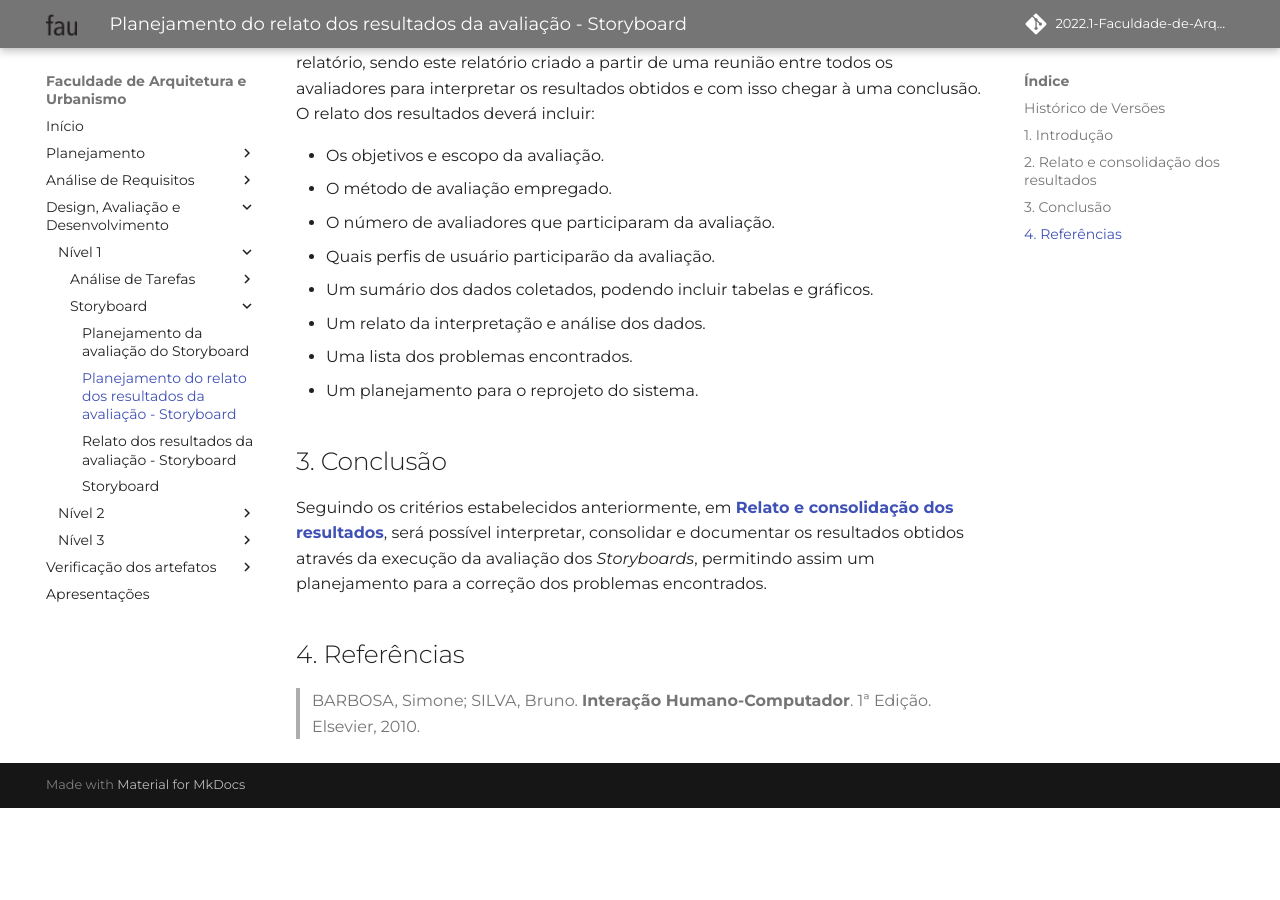
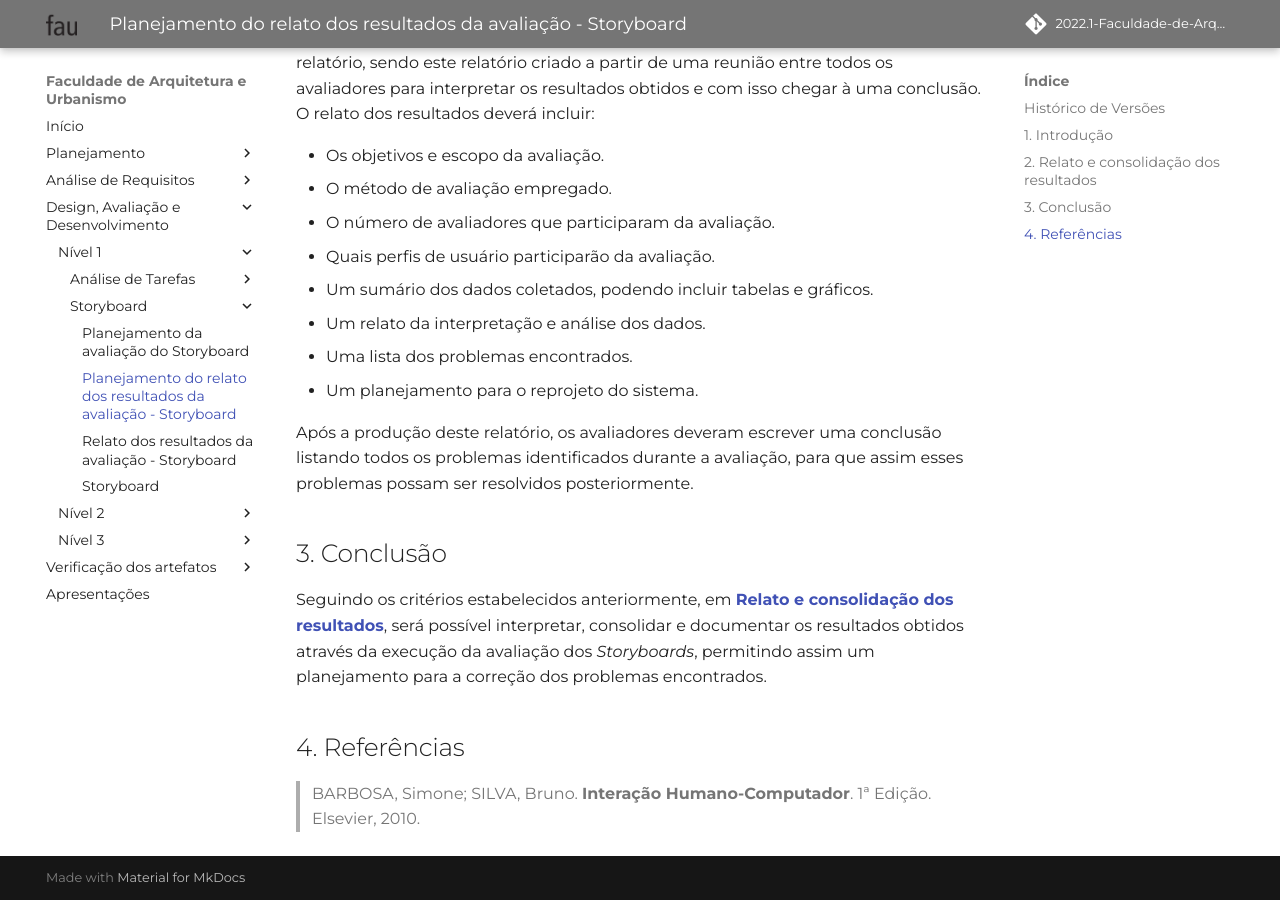
Before and after one commit to Mateusvff/2022.1-Faculdade-de-Arquitetura-e-Urbanismo, an MkDocs documentation site: the page built from docs/designAvalEDesenv/nivel1/storyboard/planej-relato-result-storyboard.md, in a window 1280 px wide and 900 px high, scrolled down 883 px. Built offline with MkDocs 1.6.1 and Material for MkDocs 9.7.7, drawn with Linux system fonts in a browser that asks for light colours; some web fonts are replaced; comment, search, counter and statistics services are not loaded; before the commit the page ends 1691 px from its top, so only the background shows below that.

Commit message:
correção do planej-relato-result-storyboard

```diff
--- a/docs/designAvalEDesenv/nivel1/storyboard/planej-relato-result-storyboard.md
+++ b/docs/designAvalEDesenv/nivel1/storyboard/planej-relato-result-storyboard.md
@@ -25,6 +25,8 @@ Os resultados de cada inspeção deverão ser consolidados através de um único
 - Uma lista dos problemas encontrados.
 - Um planejamento para o reprojeto do sistema.
 
+Após a produção deste relatório, os avaliadores deveram escrever uma conclusão listando todos os problemas identificados durante a avaliação, para que assim esses problemas possam ser resolvidos posteriormente.
+
 ## 3. Conclusão
 
 Seguindo os critérios estabelecidos anteriormente, em [**Relato e consolidação dos resultados**](#2-relato-e-consolidacao-dos-resultados), será possível interpretar, consolidar e documentar os resultados obtidos através da execução da avaliação dos *Storyboards*, permitindo assim um planejamento para a correção dos problemas encontrados.
```
